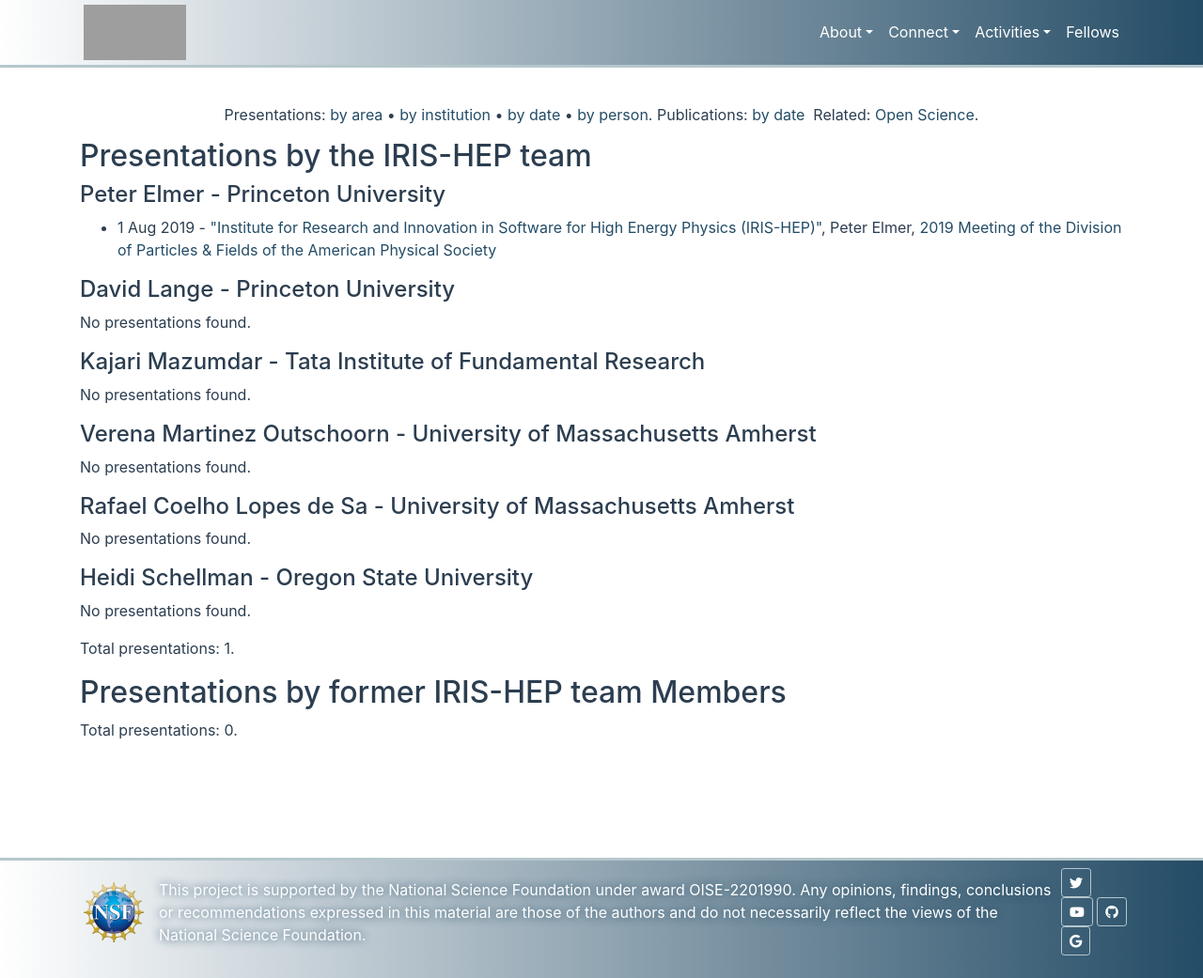
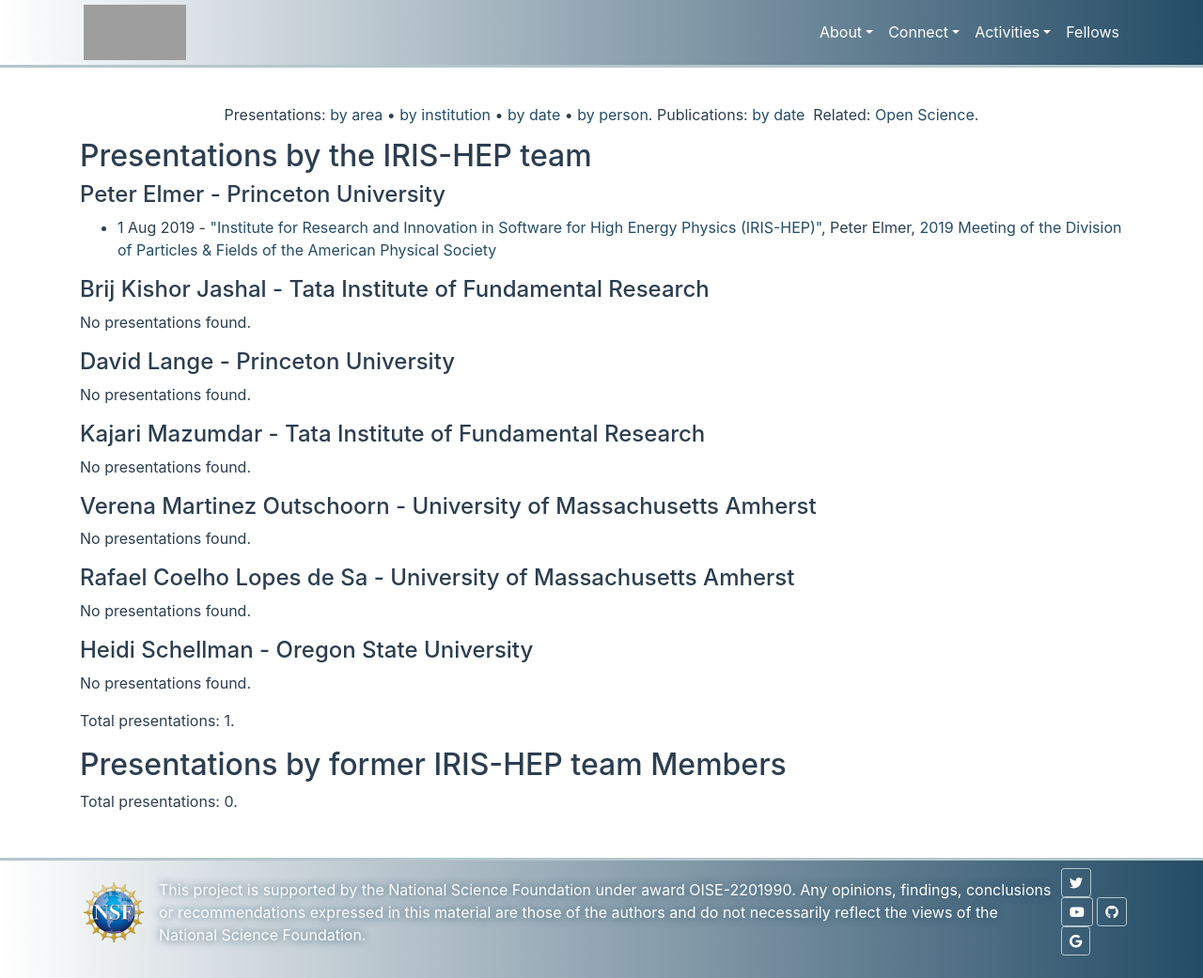
Before and after one commit to research-software-collaborations/research-software-collaborations.github.io, a Jekyll site: the page built from pages/presentations/byperson.md, in a window 1280 px wide and 1041 px high. Shown: the whole window at 94% size. Built offline with Jekyll 4.4.1, drawn with Linux system fonts in a browser that asks for light colours; cached includes are drawn as plain includes; grey boxes are pictures that could not be loaded.

Commit message:
add Brij

```diff
--- /dev/null
+++ b/_data/people/brij.yml
@@ -0,0 +1,11 @@
+active: true
+e-mail: brij.jashal@tifr.res.in
+focus-area:
+  - core
+institution: Tata Institute of Fundamental Research
+name: Brij Kishor Jashal
+photo: "/assets/images/team/Brij-Kishor-Jashal.jpeg"
+shortname: brij
+title:
+website:
+presentations:
--- a/_data/universities/tifr.yml
+++ b/_data/universities/tifr.yml
@@ -1,3 +1,4 @@
 name: Tata Institute of Fundamental Research
 personnel:
   - kajari
+  - brij
```
Also changed, not shown: assets/images/team/Brij-Kishor-Jashal.jpeg (added).
